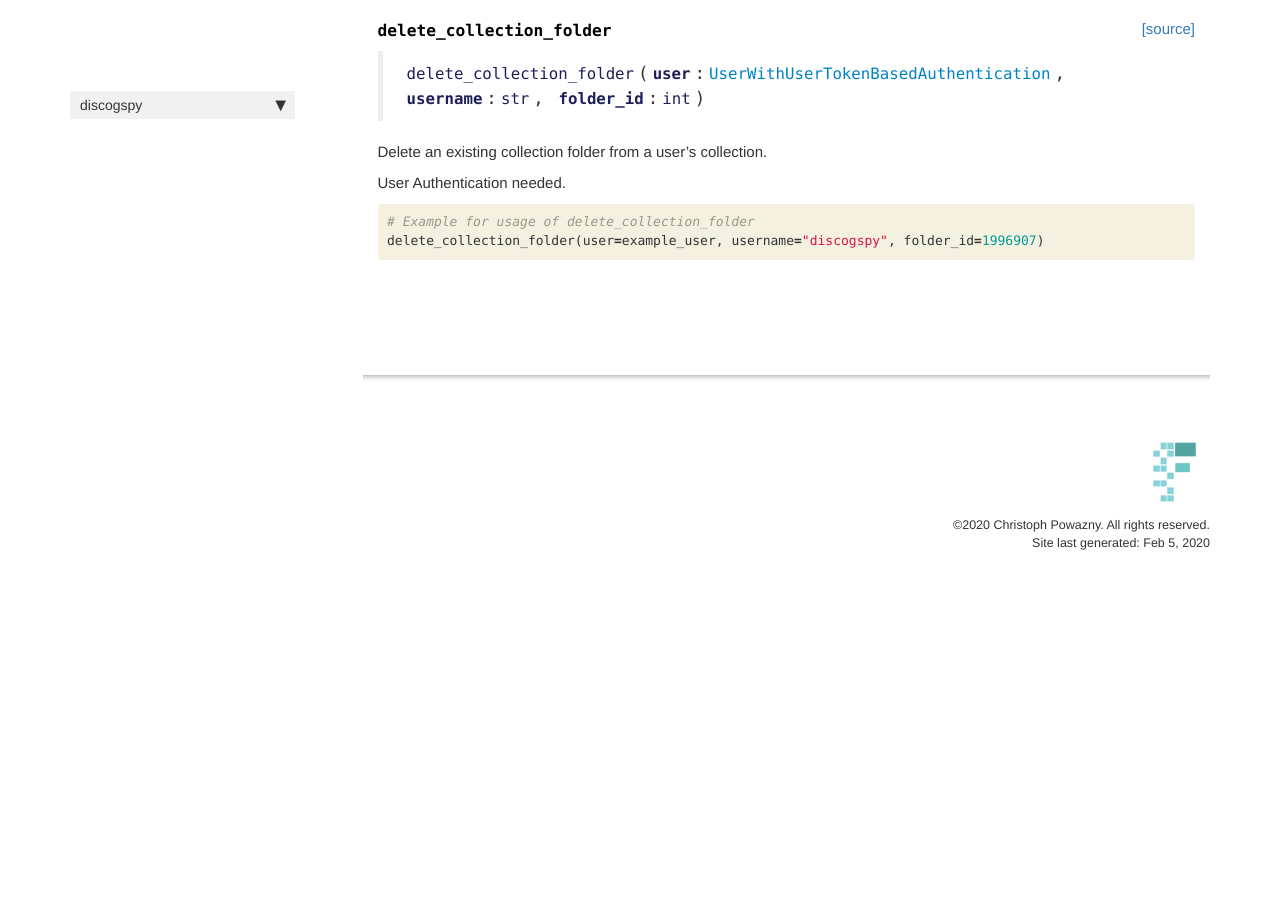
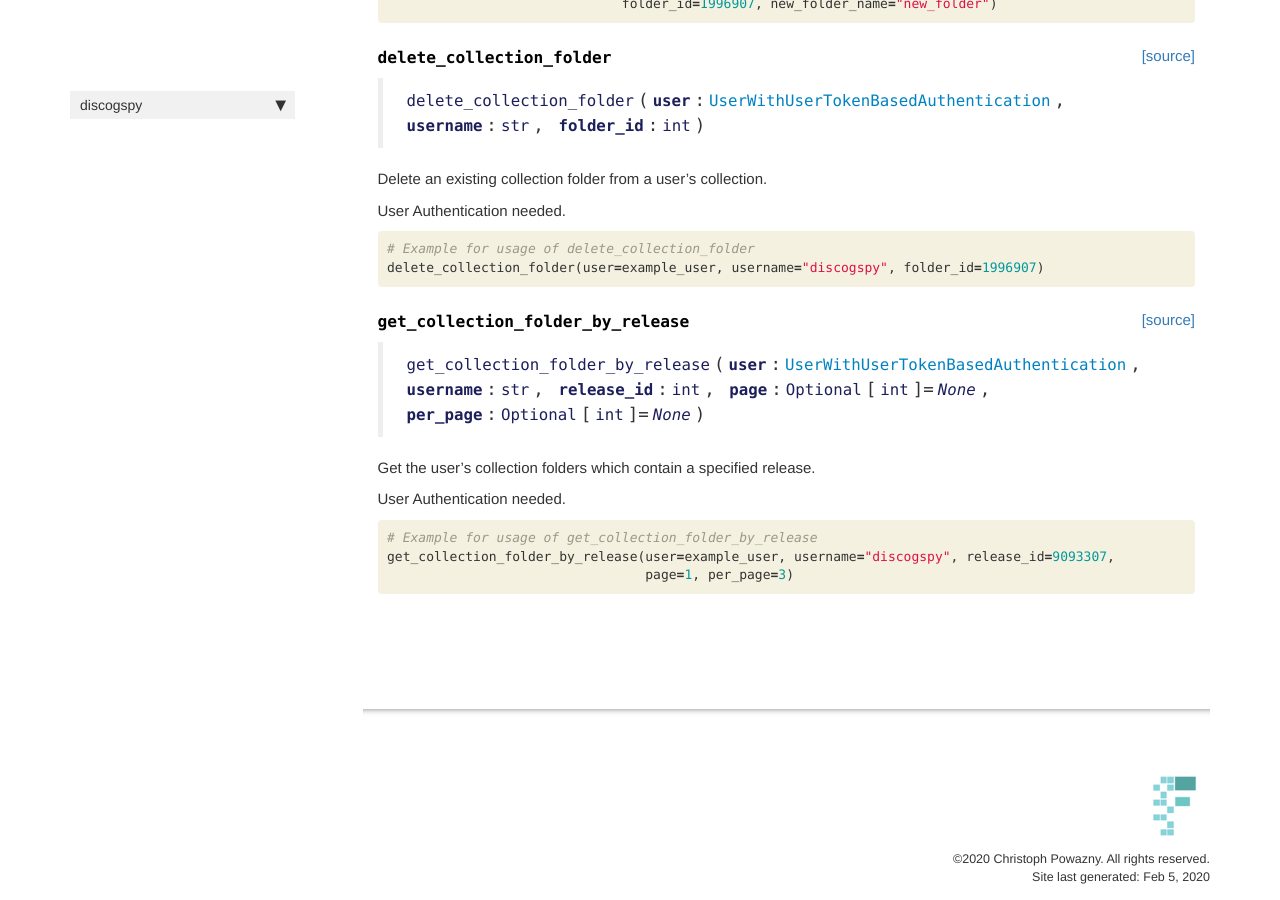
Before and after one commit to cpow-89/discogspy, a Jekyll site: the page built from docs/core.rq_collection.html, in a window 1280 px wide and 900 px high, scrolled down 1524 px. Built offline with Jekyll 4.4.1, drawn with Linux system fonts in a browser that asks for light colours; nearby versions of some CDN libraries; comment, search, counter and statistics services are not loaded; before the commit the page ends 2126 px from its top, so only the background shows below that; some of the changed text lies outside the part shown.

Commit message:
add get_collection_folder_by_release request

```diff
--- a/discogspy/_nbdev.py
+++ b/discogspy/_nbdev.py
@@ -68,7 +68,8 @@
          "create_new_user_collection_folder": "06_core.rq_collection.ipynb",
          "get_folder_metadata": "06_core.rq_collection.ipynb",
          "change_collection_folder_name": "06_core.rq_collection.ipynb",
-         "delete_collection_folder": "06_core.rq_collection.ipynb"}
+         "delete_collection_folder": "06_core.rq_collection.ipynb",
+         "get_collection_folder_by_release": "06_core.rq_collection.ipynb"}
 
 modules = ["core/constants.py",
            "core/discogs_user.py",
--- a/docs/core.rq_collection.html
+++ b/docs/core.rq_collection.html
@@ -225,5 +225,45 @@
 </div>
 
 </div>
+<div class="cell border-box-sizing code_cell rendered">
+
+</div>
+<div class="cell border-box-sizing code_cell rendered">
+
+<div class="output_wrapper">
+<div class="output">
+
+<div class="output_area">
+
+
+<div class="output_markdown rendered_html output_subarea ">
+<h4 id="get_collection_folder_by_release" class="doc_header"><code>get_collection_folder_by_release</code><a href="https://github.com/cpow-89/discogspy/tree/master/discogspy/core/rq_collection.py#L115" class="source_link" style="float:right">[source]</a></h4><blockquote><p><code>get_collection_folder_by_release</code>(<strong><code>user</code></strong>:<a href="/discogspy/core.discogs_user#UserWithUserTokenBasedAuthentication"><code>UserWithUserTokenBasedAuthentication</code></a>, <strong><code>username</code></strong>:<code>str</code>, <strong><code>release_id</code></strong>:<code>int</code>, <strong><code>page</code></strong>:<code>Optional</code>[<code>int</code>]=<em><code>None</code></em>, <strong><code>per_page</code></strong>:<code>Optional</code>[<code>int</code>]=<em><code>None</code></em>)</p>
+</blockquote>
+<p>Get the user’s collection folders which contain a specified release.</p>
+<p>User Authentication needed.</p>
+
+</div>
+
+</div>
+
+</div>
+</div>
+
+</div>
+<div class="cell border-box-sizing code_cell rendered">
+<div class="input">
+
+<div class="inner_cell">
+    <div class="input_area">
+<div class=" highlight hl-ipython3"><pre><span></span><span class="c1"># Example for usage of get_collection_folder_by_release</span>
+<span class="n">get_collection_folder_by_release</span><span class="p">(</span><span class="n">user</span><span class="o">=</span><span class="n">example_user</span><span class="p">,</span> <span class="n">username</span><span class="o">=</span><span class="s2">&quot;discogspy&quot;</span><span class="p">,</span> <span class="n">release_id</span><span class="o">=</span><span class="mi">9093307</span><span class="p">,</span>
+                                 <span class="n">page</span><span class="o">=</span><span class="mi">1</span><span class="p">,</span> <span class="n">per_page</span><span class="o">=</span><span class="mi">3</span><span class="p">)</span>
+</pre></div>
+
+    </div>
+</div>
+</div>
+
+</div>
     {% endraw %}
 </div>
```
Also changed, not shown: 2 other files.
